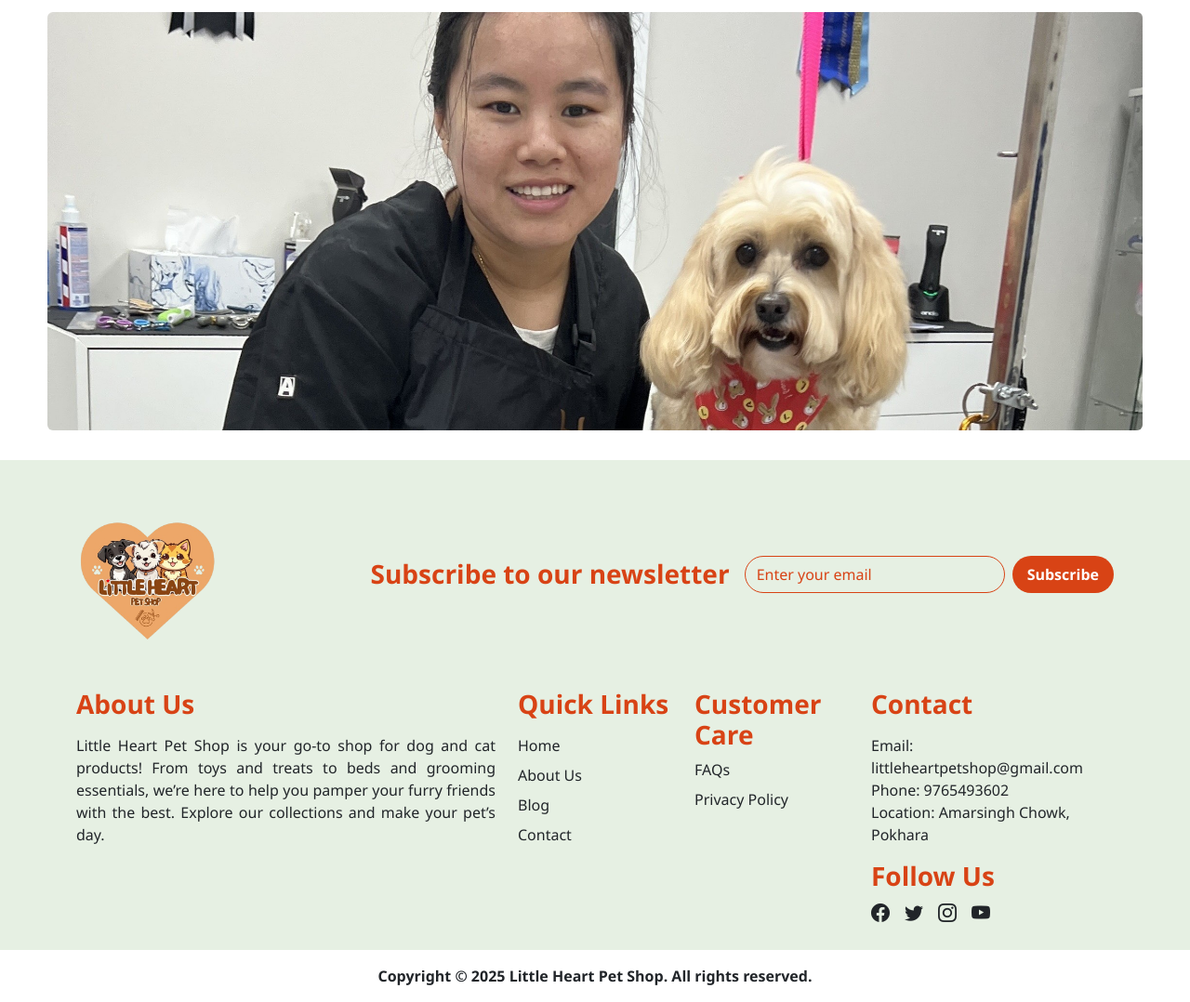
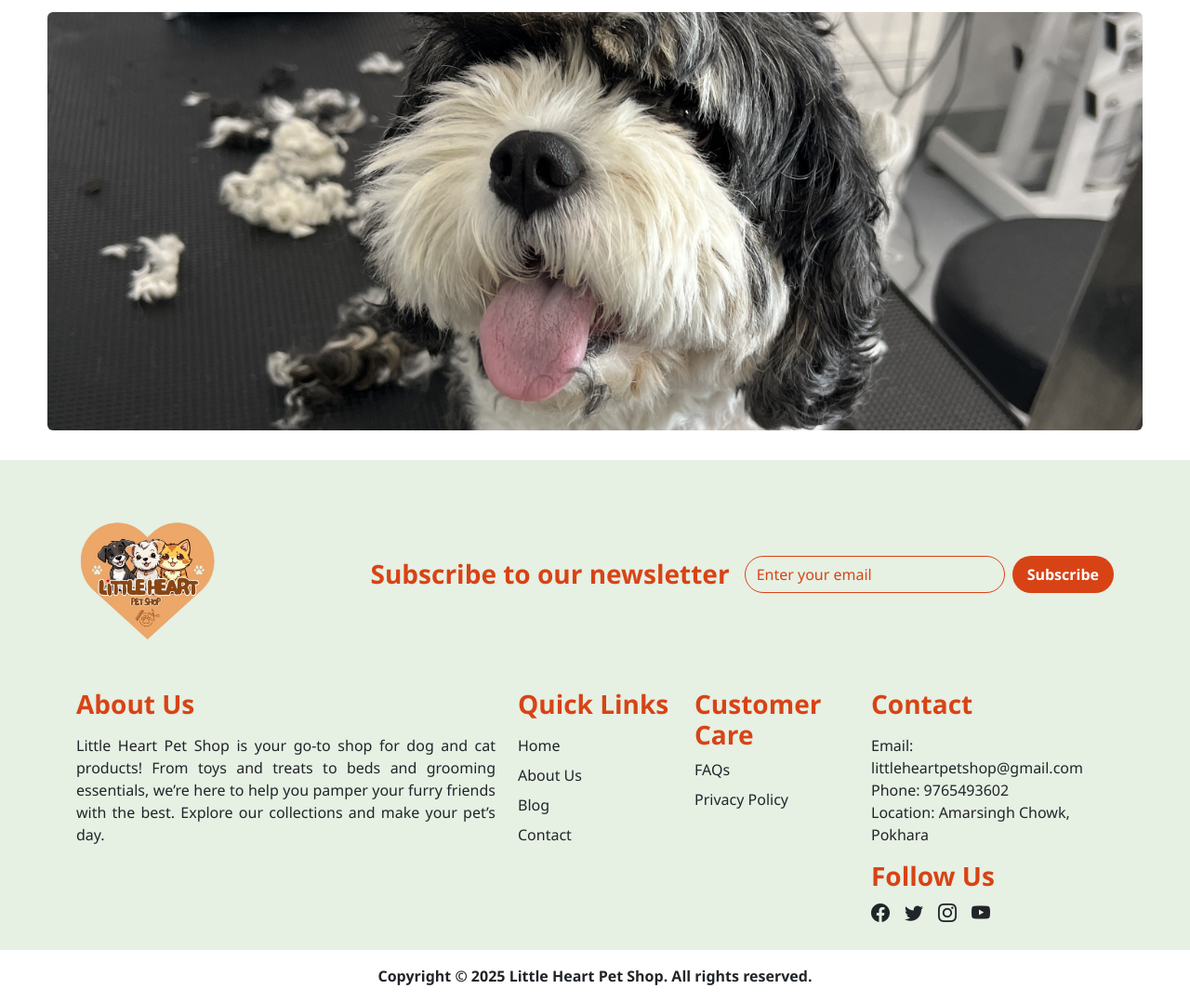
Before and after one commit to BiwashGurung/Little_Heart_Pet_Shop, a Django app: page /about/ in a window 1280 px wide. Shown: the part 2600-3678 px from the top of the page at 93% size. Run offline with Django 5.2, Linux system fonts and the light colour scheme.

Commit message:
FEAT(about us): Updated image 7 with noew one

```diff
--- a/templates/frontend_littleheart/about.html
+++ b/templates/frontend_littleheart/about.html
@@ -204,7 +204,7 @@
     <img src="{% static 'images/IMG_6551.jpeg' %}" alt="Work 4" class="img4">
     <img src="{% static 'images/IMG_6579.jpeg' %}" alt="Work 5" class="img5">
     <img src="{% static 'images/IMG_9107.jpeg' %}" alt="Work 6" class="img6">
-    <img src="{% static 'images/IMG_6685.jpeg' %}" alt="Work 7" class="img7">
+    <img src="{% static 'images/IMG_8678.jpeg' %}" alt="Work 7" class="img7">
   </div>
 </div>
 
```
Also changed, not shown: static/Images/IMG_8678.jpeg (added).
